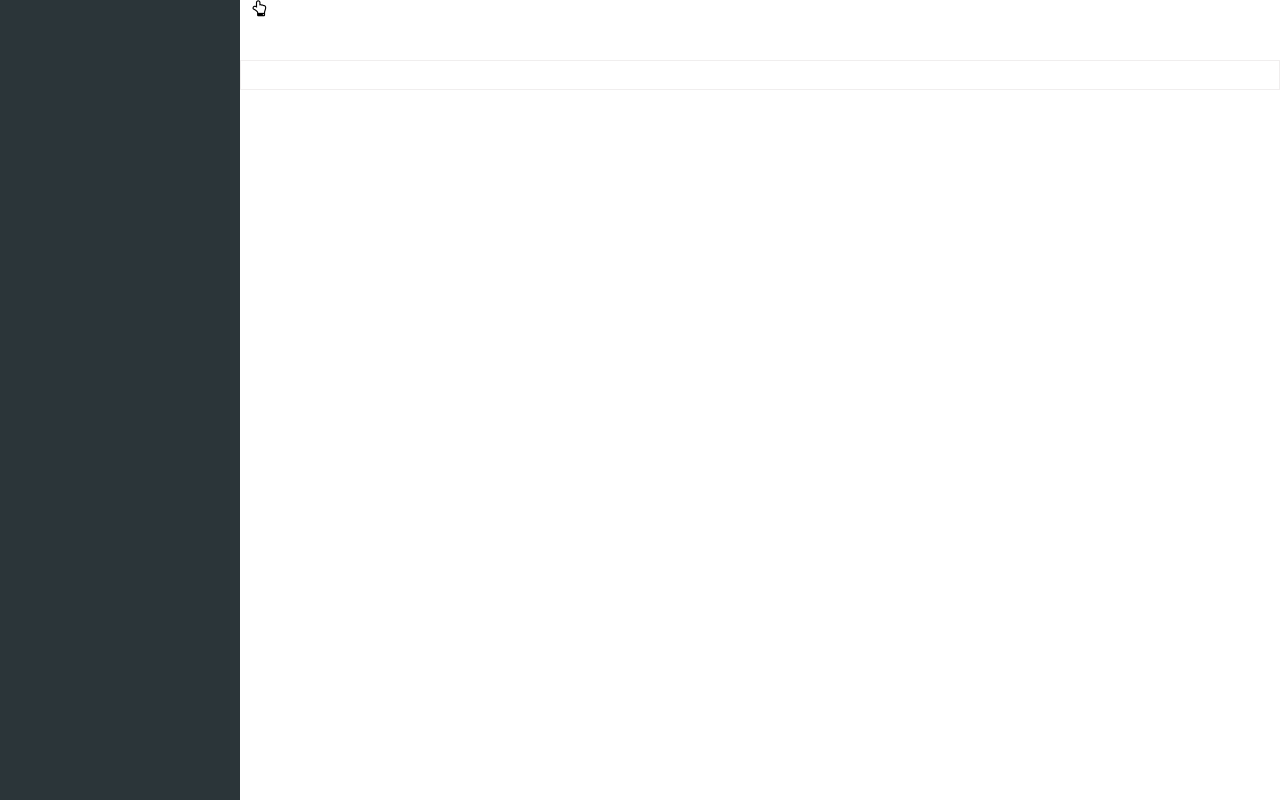
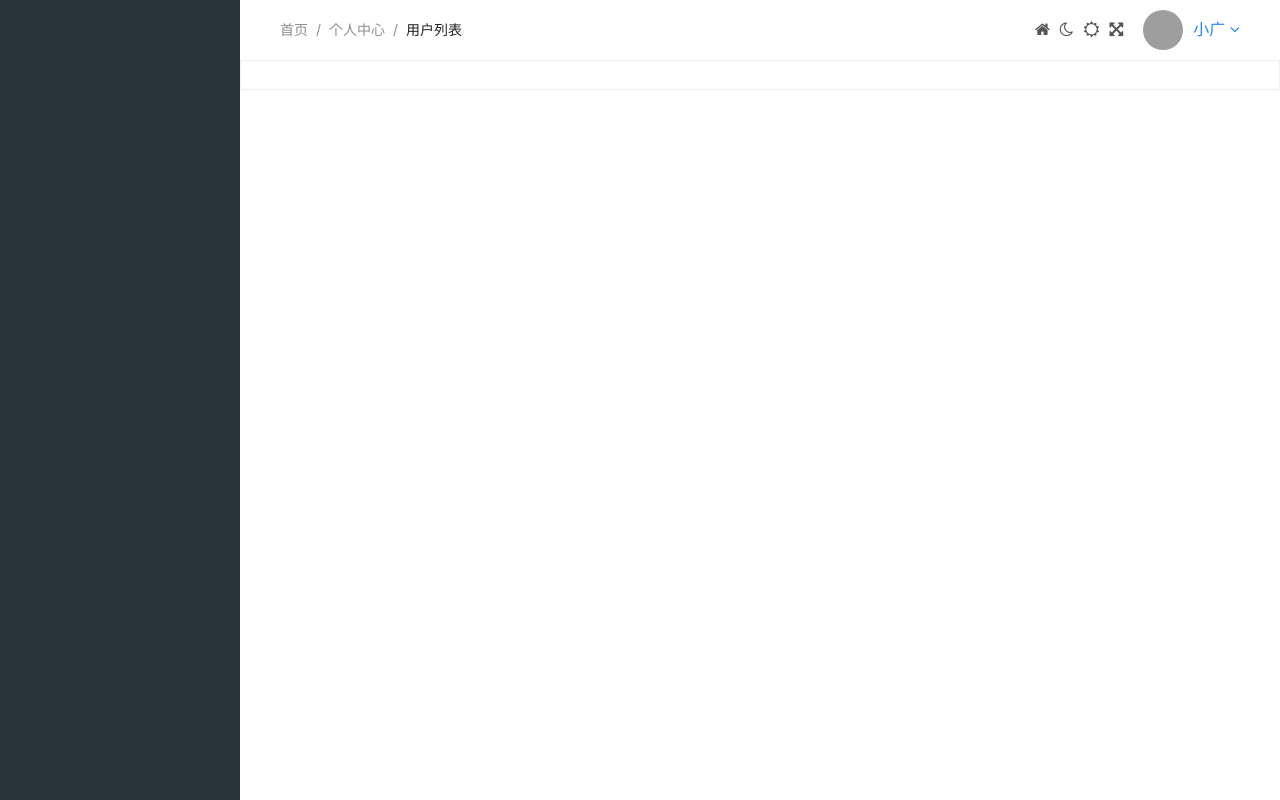
Before and after one commit to AA12-G/gin-vue-blog, a Vue app in the folder gin-vue-blog_admin/: page /admin in a window 1280 px wide. Built offline with nearby package versions, Linux system fonts and the light colour scheme; grey boxes are pictures that could not be loaded; a web font is replaced by a local one.

Commit message:
顶部区域编写

```diff
--- a/gin-vue-blog_admin/src/App.vue
+++ b/gin-vue-blog_admin/src/App.vue
@@ -12,6 +12,11 @@
     margin: 0;
     box-sizing: border-box;
 }
+
+:root{
+    --active: #2184fc;
+    --text: #555;
+}
 @import "assets/css/iconfont.css";
 @import "font-awesome/css/font-awesome.min.css";
 </style>
--- a/gin-vue-blog_admin/src/views/admin/admin.vue
+++ b/gin-vue-blog_admin/src/views/admin/admin.vue
@@ -1,5 +1,16 @@
 <script setup>
+import {useRouter} from "vue-router"
 
+const router = useRouter()
+function menuClick({key}){
+    if(key === "logout"){
+        console.log("logout")
+        return
+    }
+    router.push({
+        name:key
+    })
+}
 </script>
 
 <template>
@@ -9,8 +20,48 @@
     </aside>
     <div class="main">
         <header>
-            <i class="iconfont icon-yonghu"></i>
-            <i class="fa fa-hand-o-up"></i>
+           <div class="left">
+            <a-breadcrumb>
+                <a-breadcrumb-item>首页</a-breadcrumb-item>
+                <a-breadcrumb-item><a href="">个人中心</a></a-breadcrumb-item>
+                <a-breadcrumb-item>用户列表</a-breadcrumb-item>
+              </a-breadcrumb>
+           </div>
+           <div class="right">
+                <div class="icon_actions">
+                    <i class="fa fa-home"></i>
+                    <i class="fa fa-moon-o"></i>
+                    <i class="fa fa-sun-o"></i>
+                    <i class="fa fa-arrows-alt"></i>
+                </div>
+                <div class="avatar">
+                    <img src="https://avatars.githubusercontent.com/u/141143150?v=4&size=64" alt="">
+                </div>
+                <div class="drop_menu">
+                    <a-dropdown placement="bottomRight">
+                        <a class="ant-dropdown-link" @click.prevent>
+                            小广
+                          <i class="fa fa-angle-down"></i>
+                        </a>
+                        <template #overlay>
+                          <a-menu @click="menuClick">
+                            <a-menu-item key="login">
+                              <a href="javascript:;">个人中心</a>
+                            </a-menu-item>
+                            <a-menu-item key="my_message">
+                              <a href="javascript:;">我的消息</a>
+                            </a-menu-item>
+                            <a-menu-item key="article_list">
+                              <a href="javascript:;">消息列表</a>
+                            </a-menu-item>
+                            <a-menu-item key="logout">
+                              <a href="javascript:;">注销退出</a>
+                            </a-menu-item>
+                          </a-menu>
+                        </template>
+                      </a-dropdown>
+                </div>
+           </div>
         </header>
         <div class="tabs"></div>
         <main></main>
@@ -34,8 +85,45 @@
         header{
             height: 60px;
             background-color: white;
+            padding: 0 40px;
+            display: flex;
+            justify-content: space-between;
+            align-items: center;
+
+
+        .right{
+            display: flex;
+            align-items: center;
         }
 
+        .icon_actions{
+            margin-right: 20px;
+
+            i{
+                margin-left: 10px;
+                cursor: pointer;
+                font-size: 16px;
+                color: var(--text);
+            }
+            i:hover{
+                color: var(--active);
+            }
+        }
+
+        .avatar{
+            img{
+                width: 40px;
+                height: 40px;
+                border-radius: 50%;
+            }
+        }
+        .drop_menu{
+            margin-left: 10px;
+            .ant-dropdown-link{
+                color: #2184fc;
+            }
+        }
+    }
         .tabs{
             height: 30px;
             border: 1px solid #f0eeee;
```
